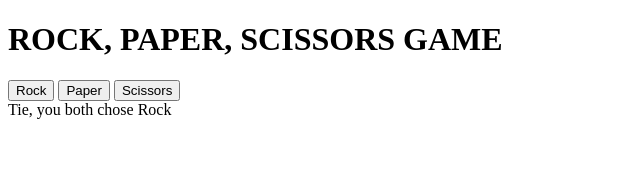
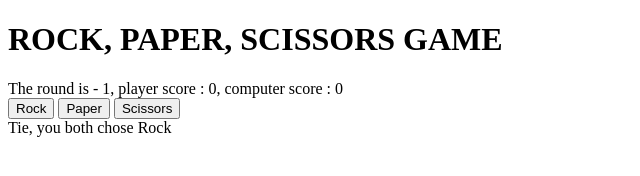
Before and after one commit to jmowlai/rock-paper-scissors, a plain HTML site: page index.html in a window 1280 px wide. Both pictures are taken after a click on the button "Rock". Shown: the whole page, without its empty margins (0-640 px from the left). Drawn offline with Linux system fonts and the light colour scheme.

Commit message:
Added round information such as round number, player/computer score

```diff
--- a/index.html
+++ b/index.html
@@ -6,6 +6,7 @@
 </head>
 <body>
   <h1>ROCK, PAPER, SCISSORS GAME</h1>
+  <div id="game-info"></div>
   <button id="rock">Rock</button>
   <button id="paper">Paper</button>
   <button id="scissors">Scissors</button>
--- a/script.js
+++ b/script.js
@@ -1,3 +1,7 @@
+let player = 0;
+let computer = 0;
+let round = 0;
+
 function playRound(playerSelection, computerSelection) {
     if (playerSelection.toUpperCase() == "ROCK") {
         if (computerSelection == "Rock") {
@@ -45,9 +49,10 @@ getComputerChoice = () => moves[Math.floor(Math.random() * moves.length)]
 const buttons = document.querySelectorAll('button');
 const container = document.querySelector('#results');
 const content = document.createElement('div');
-let player = 0;
-let computer = 0;
-let round = 0;
+
+const containInfo = document.querySelector('#game-info')
+const contentInfo = document.createElement('div');
+
 
 buttons.forEach((button) => {
     button.addEventListener('click', () => {
@@ -63,5 +68,8 @@ buttons.forEach((button) => {
         else if (result.includes("LOSE") == true) {
             ++computer
         }
+        contentInfo.textContent = `The round is - ${round}, player score : ${player}, computer score : ${computer}`;
+        contentInfo.classList.add('contentInfo');
+        containInfo.appendChild(contentInfo);
     })
 })
```
